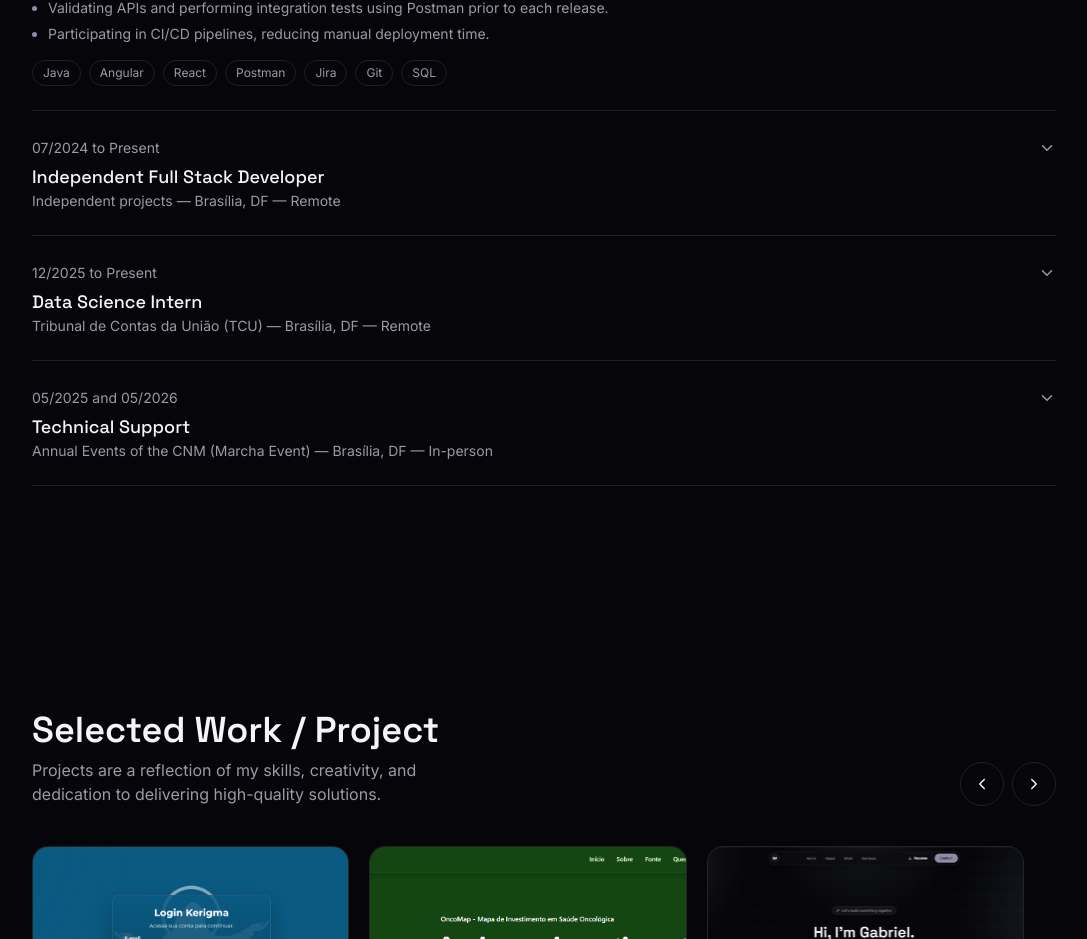
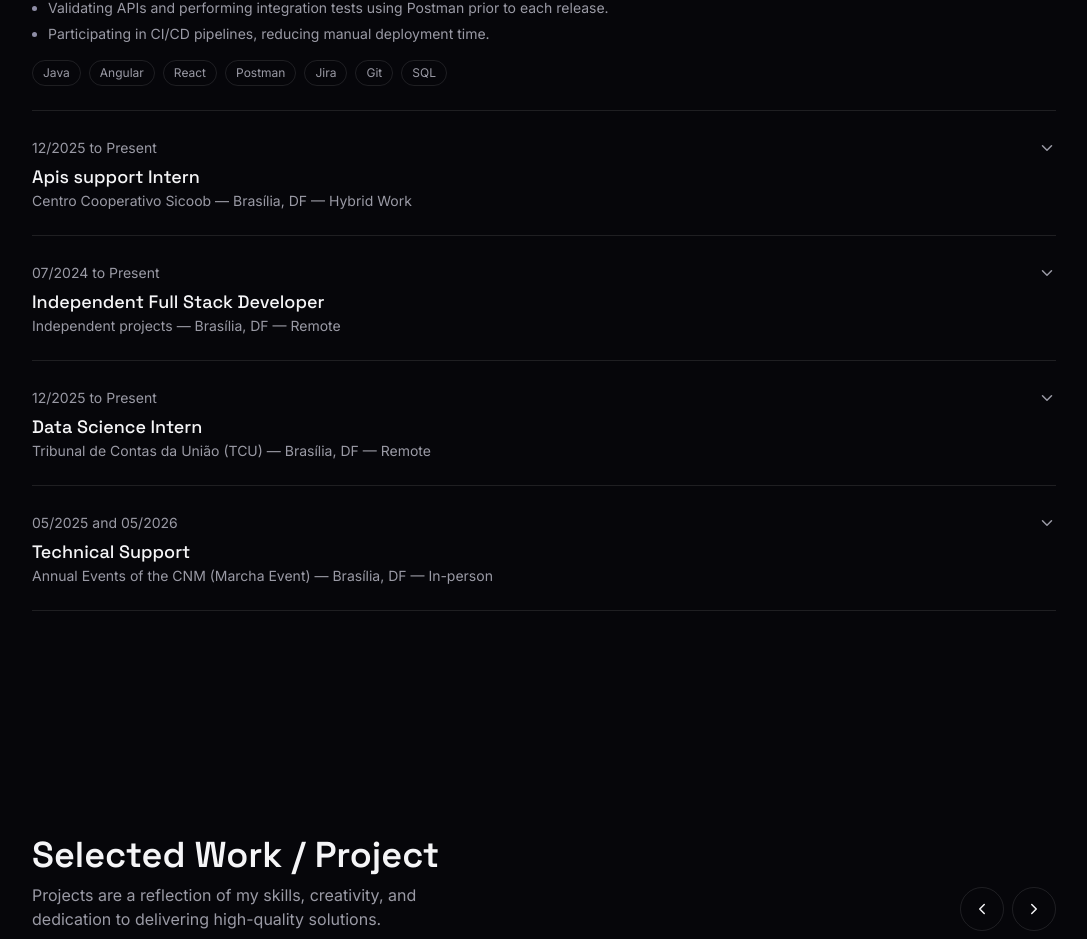
Before and after one commit to Alexandroni07/portfolio-gabriel-alexandroni, a Next.js app: page / in a window 1280 px wide. Shown: the part 2355-3294 px from the top of the page, without its empty margins (96-1183 px from the left). Built offline with nearby package versions, Linux system fonts and the light colour scheme.

Commit message:
Update: add new experience job

```diff
--- a/src/data/experience.ts
+++ b/src/data/experience.ts
@@ -23,6 +23,21 @@ export const experiences: Experience[] = [
     "Participating in CI/CD pipelines, reducing manual deployment time.",
     ],
     technologies: ["Java", "Angular", "React", "Postman", "Jira", "Git", "SQL"],
+  },
+  {
+    period: "12/2025 to Present",
+    role: "Apis support Intern",
+    company: "Centro Cooperativo Sicoob",
+    location: "Brasília, DF — Hybrid Work",
+    summary:
+      "Worked in the DAUTO audit team, focusing on the automation and innovation of internal financial audit processes.",
+    responsibilities: [
+      "Providing technical support and consulting for developers integrating APIs (Pix, bill payments, OAuth 2.0, mTLS ICP-Brasil, and webhooks). ",
+      "Managing, documenting, and auditing technical tickets via ServiceDesk, ensuring strict SLA compliance and process accuracy. ",
+      "Running, validating, and testing APIs for diagnostic and onboarding environments using Postman and Swagger.",
+      "Restructuring and innovating external ticketing flows to streamline response times and minimize rework. ",
+    ],
+    technologies: ["Postman", "Swagger", "Java", "ServiceDesk Platform", "REST APIs", "OAuth 2.0", "Webhooks"],
   },
   {
     period: "07/2024 to Present",
```
Also changed, not shown: 1 other file (tests, documents, lock files or other folders).
